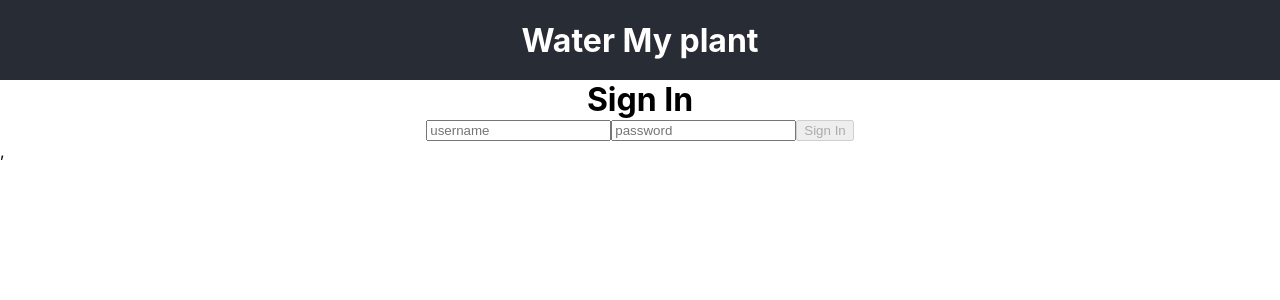
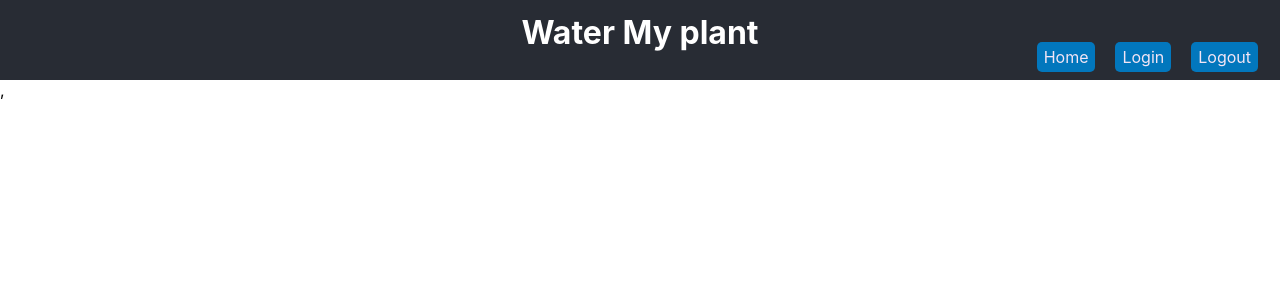
Before and after one commit to water-my-plantsbe/graphQLBackend, a React (Create React App) app in the folder client/watermyplant/: page / in a window 1280 px wide. Shown: the top 300 px of the page. Built offline with nearby package versions, Linux system fonts and the light colour scheme.

Commit message:
Nav Bar created, Route separated, sign in comp implemented

```diff
--- a/client/watermyplant/package.json
+++ b/client/watermyplant/package.json
@@ -9,9 +9,11 @@
     "apollo-boost": "^0.4.8",
     "apollo-cache-inmemory": "^1.6.6",
     "apollo-link-http": "^1.5.17",
+    "node-sass": "^4.14.1",
     "react": "^16.13.1",
     "react-apollo": "^3.1.5",
     "react-dom": "^16.13.1",
+    "react-router-dom": "^5.1.2",
     "react-scripts": "3.4.1"
   },
   "scripts": {
--- a/client/watermyplant/src/App.css
+++ b/client/watermyplant/src/App.css
@@ -5,7 +5,14 @@
   background-color: #282c34;
   height: 80px;
   display: flex;
+  flex-direction: column;
   align-items: center;
   justify-content: center;
   color: white;
 }
+ul {
+  list-style-type: none;
+}
+.title-tag {
+  margin-top: 20px;
+}
--- a/client/watermyplant/src/App.js
+++ b/client/watermyplant/src/App.js
@@ -1,14 +1,21 @@
 import React from "react";
 import "./App.css";
 import Login from "./components/auth/Login";
+import Navbar from "./components/nav/Navbar";
+import { BrowserRouter as Router, Route } from "react-router-dom";
 function App() {
   return (
-    <div className="App">
-      <header className="App-header">
-        <h1>Water My plant</h1>
-      </header>
-      <Login />
-    </div>
+    <Router>
+      <div className="App">
+        <header className="App-header">
+          <h1 className="title-tag">Water My plant</h1>
+          <div>
+            <Navbar />
+          </div>
+        </header>
+        <Route path="/login" component={Login} />
+      </div>
+    </Router>
   );
 }
 
--- a/client/watermyplant/src/components/auth/Login.js
+++ b/client/watermyplant/src/components/auth/Login.js
@@ -1,9 +1,13 @@
 import React, { Component } from "react";
 import { Mutation } from "react-apollo";
 import { SIGN_IN_USER } from "../queries";
+import Response from "../utils/Response";
+import { withRouter } from "react-router-dom";
+
 const initialState = {
   username: "",
   password: "",
+  response: null,
 };
 
 class Login extends Component {
@@ -15,10 +19,14 @@ class Login extends Component {
     this.setState({ [e.target.name]: e.target.value });
   };
   handleSubmit = (e, signInUser) => {
-    console.log("heelo");
     e.preventDefault();
     signInUser().then(async (data) => {
-      console.log(data);
+      this.setState({ response: data.data.signInUser });
+      let token = data.data.signInUser.token;
+      if (token) {
+        localStorage.setItem("token", token);
+        this.props.history.push("/");
+      }
     });
   };
   validateForm = () => {
@@ -55,6 +63,9 @@ class Login extends Component {
                 <button disabled={loading || this.validateForm()} type="submit">
                   Sign In
                 </button>
+                {this.state.response ? (
+                  <Response response={this.state.response} />
+                ) : null}
                 {error && <p>{error}</p>}
               </form>
             );
@@ -65,4 +76,4 @@ class Login extends Component {
   }
 }
 
-export default Login;
+export default withRouter(Login);
--- /dev/null
+++ b/client/watermyplant/src/components/nav/Navbar.js
@@ -0,0 +1,23 @@
+import React from "react";
+import "./Navbar.style.scss";
+import { NavLink } from "react-router-dom";
+
+const Navbar = ({ currentuser }) => {
+  return (
+    <div className="navbar-container">
+      <ul className="navbar-list">
+        <NavLink to="/" className="nav-item">
+          Home
+        </NavLink>
+        <NavLink to="/login" className="nav-item">
+          Login
+        </NavLink>
+        <NavLink to="/" className="nav-item">
+          Logout
+        </NavLink>
+      </ul>
+    </div>
+  );
+};
+
+export default Navbar;
--- /dev/null
+++ b/client/watermyplant/src/components/nav/Navbar.style.scss
@@ -0,0 +1,19 @@
+.navbar-list {
+  display: flex;
+  justify-content: flex-end;
+  width: 95vw;
+  margin-top: -10px;
+  .nav-item {
+    margin: 0px 10px;
+    padding: 5px 7px;
+    background-color: #0277bd;
+    color: #f3e5f5;
+    border-radius: 5px;
+    text-decoration: none;
+  }
+  :hover {
+    cursor: pointer;
+    color: #7986cb;
+    background-color: #e0e0e0;
+  }
+}
--- /dev/null
+++ b/client/watermyplant/src/components/utils/Response.js
@@ -0,0 +1,12 @@
+import React from "react";
+
+const Response = ({ response }) => {
+  const { message } = response;
+  return (
+    <div className="App">
+      <p>{message}</p>
+    </div>
+  );
+};
+
+export default Response;
--- a/client/watermyplant/src/index.js
+++ b/client/watermyplant/src/index.js
@@ -14,6 +14,14 @@ const httpLink = createHttpLink({
 const client = new ApolloClient({
   link: httpLink,
   cache,
+  request: (operation) => {
+    const token = localStorage.getItem("token");
+    operation.setContext({
+      headers: {
+        authorization: token,
+      },
+    });
+  },
   onError: ({ networkError }) => {
     if (networkError) {
       console.log("Network Error", networkError);
```
Also changed, not shown: 2 other files (tests, documents, lock files or other folders).
